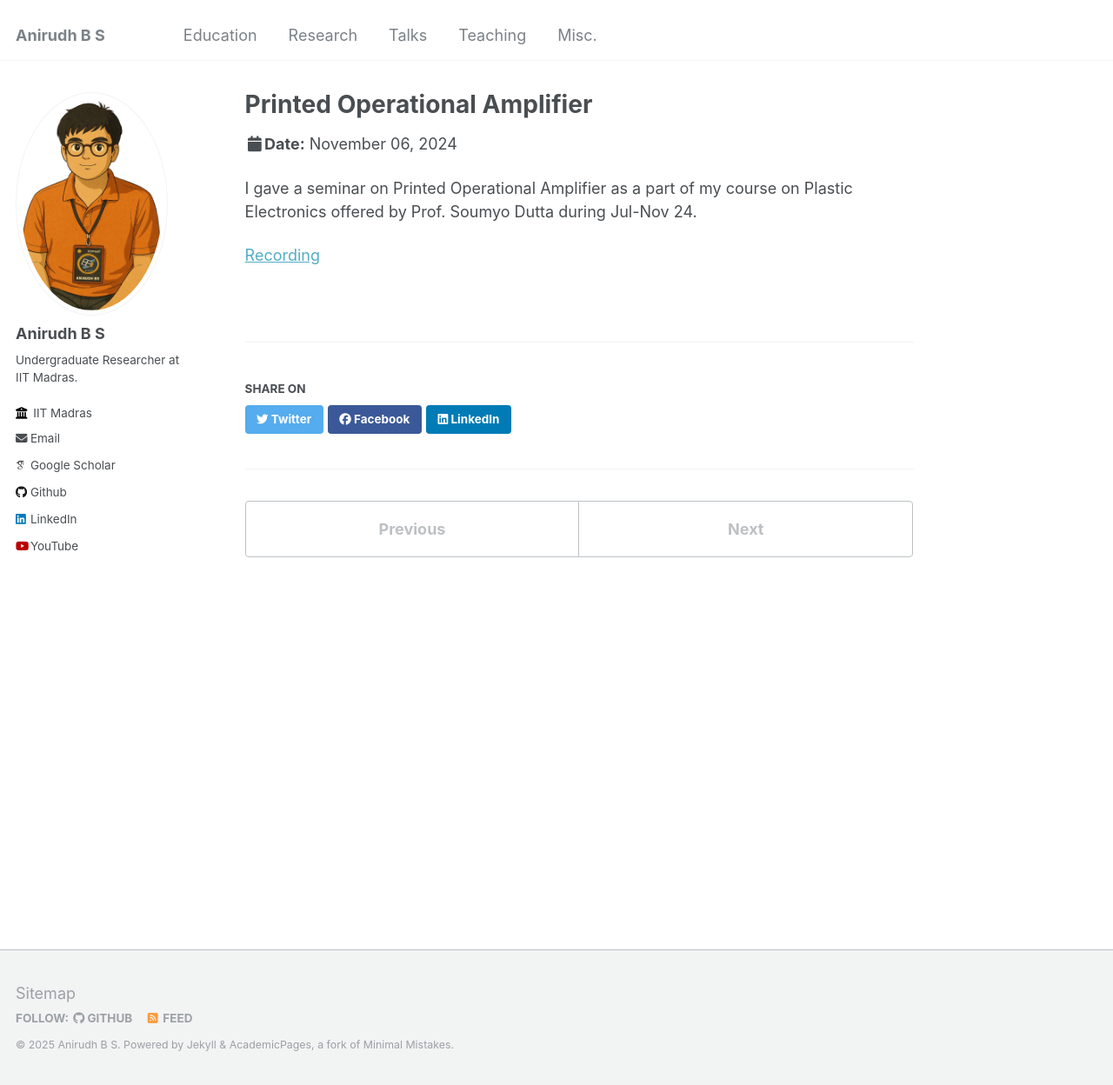
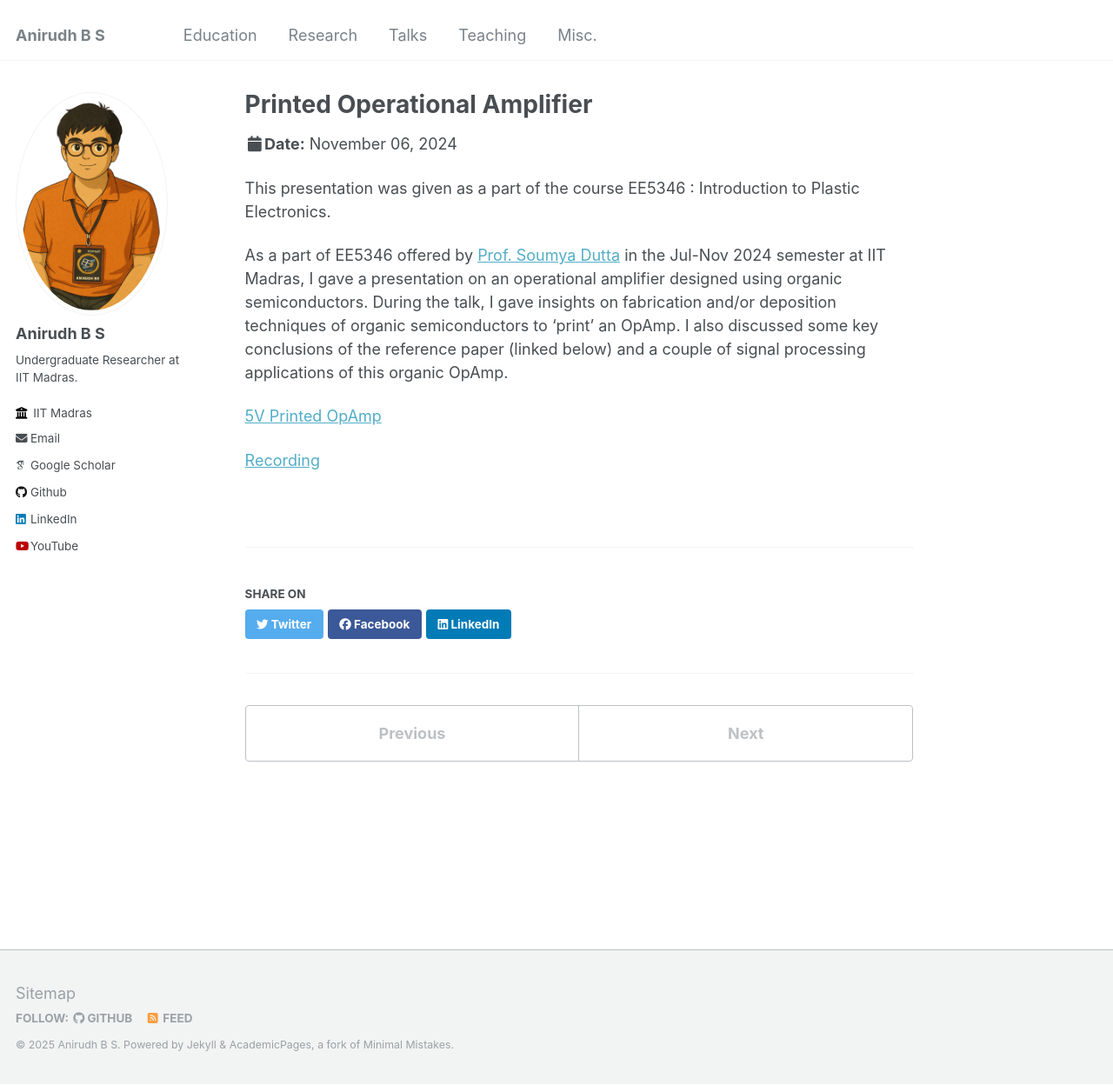
Before and after one commit to ANIRUDHBS1/ANIRUDHBS1.github.io, a Jekyll site: the page built from _talks/EE5346.md, in a window 1280 px wide and 1248 px high. Shown: the whole window at 87% size. Built offline with Jekyll 4.4.1, drawn with Linux system fonts in a browser that asks for light colours; some web fonts are replaced.

Commit message:
Talks Edited

```diff
--- a/_talks/EE5346.md
+++ b/_talks/EE5346.md
@@ -7,6 +7,11 @@ venue: "IITM"
 date: 2024-11-06
 location: "Chennai, India"
 ---
-I gave a seminar on Printed Operational Amplifier as a part of my course on Plastic Electronics offered by Prof. Soumyo Dutta during Jul-Nov 24.
 
-[Recording](https://www.youtube.com/watch?v=oAqn0jJ1yQ8)
+This presentation was given as a part of the course EE5346 : Introduction to Plastic Electronics.
+
+As a part of EE5346 offered by [Prof. Soumya Dutta](https://scholar.google.co.in/citations?user=dpORFXAAAAAJ&hl=en) in the Jul-Nov 2024 semester at IIT Madras, I gave a presentation on an operational amplifier designed using organic semiconductors. During the talk, I gave insights on fabrication and/or deposition techniques of organic semiconductors to 'print' an OpAmp. I also discussed some key conclusions of the reference paper (linked below) and a couple of signal processing applications of this organic OpAmp.
+
+[5V Printed OpAmp](https://www.nature.com/articles/s41598-018-27205-7)
+
+[Recording](https://www.youtube.com/watch?v=oAqn0jJ1yQ8&t=1131s)
```
Also changed, not shown: _talks/EE5004.md (+3 -1 lines).
